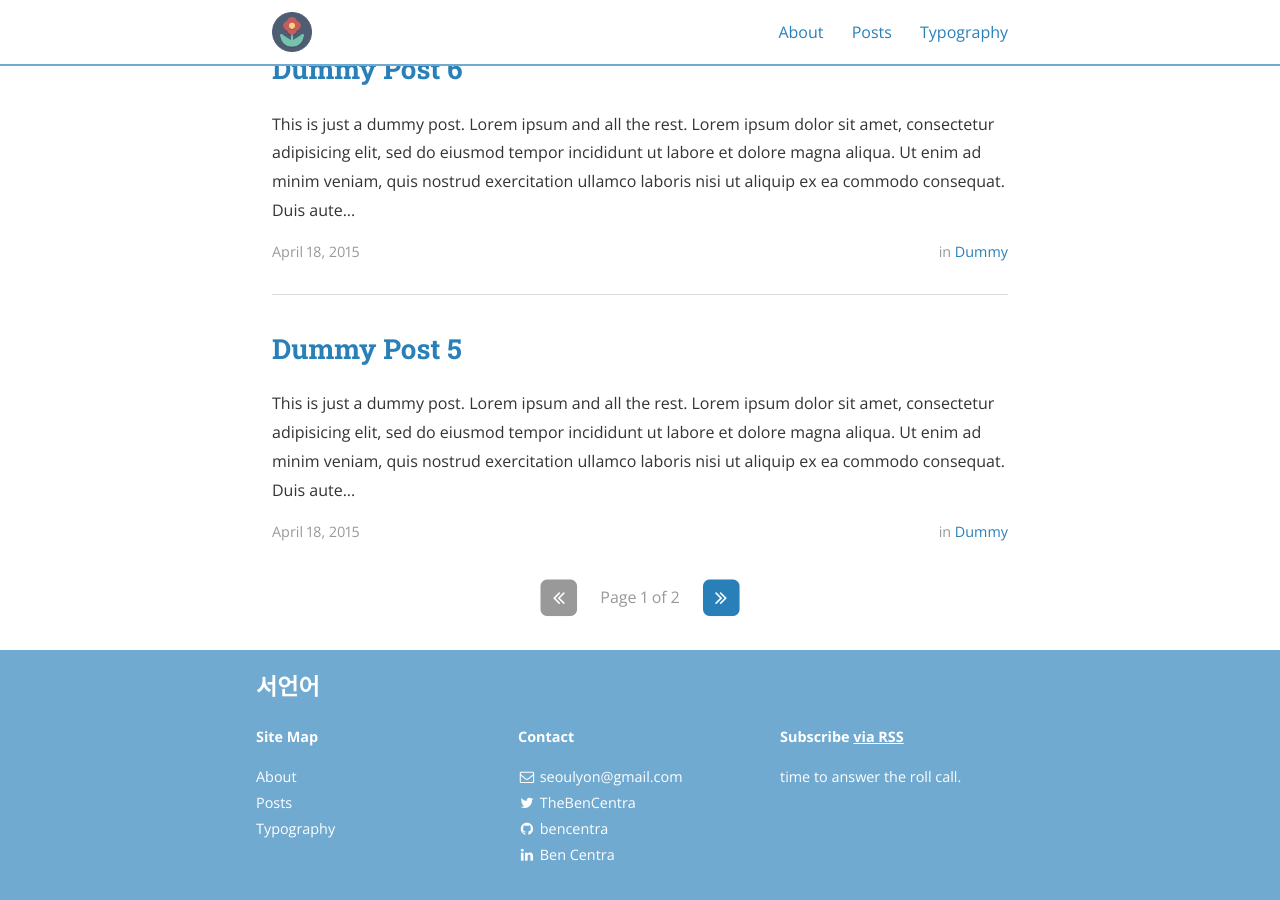
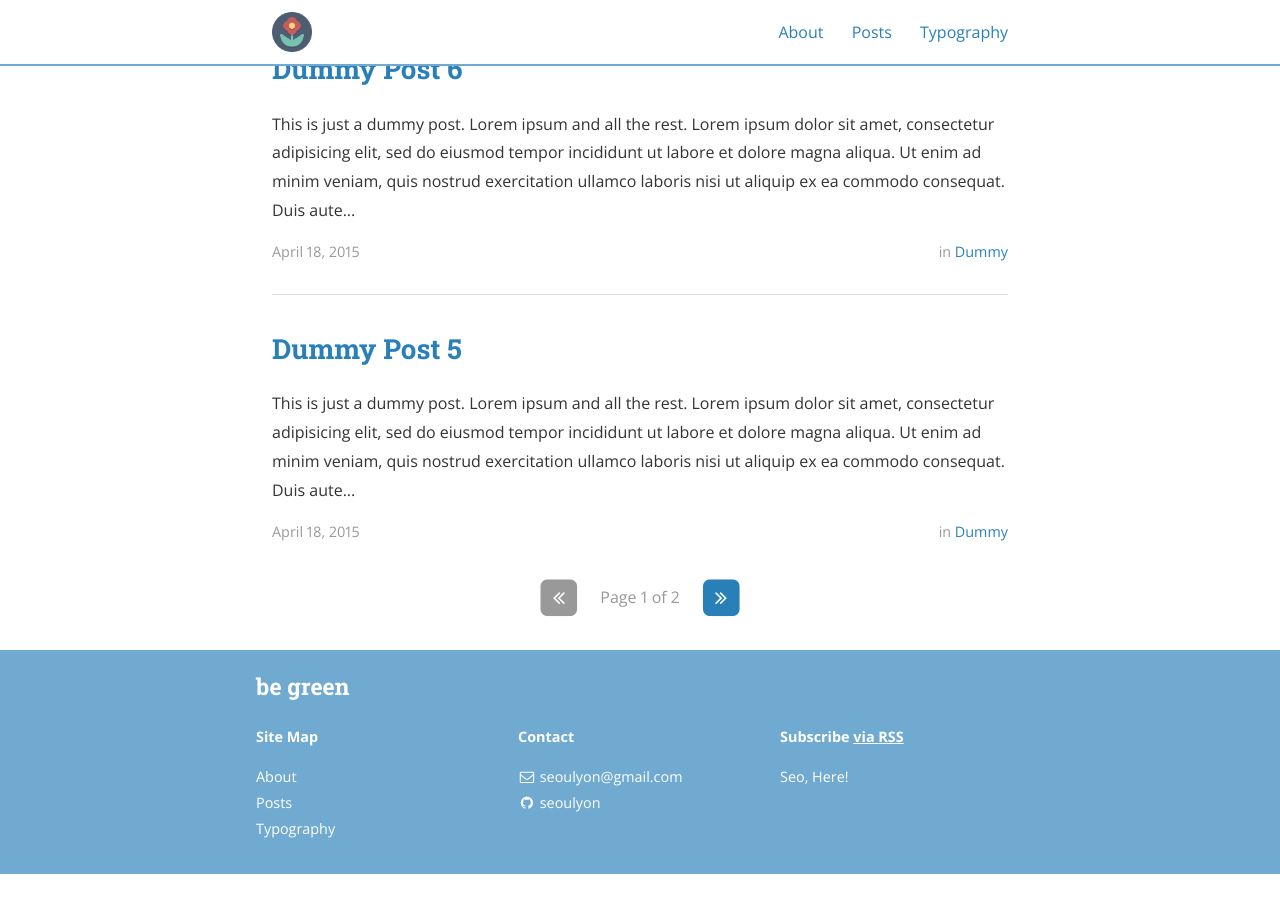
Before and after one commit to seoulyon/seoulyon.github.io, a Jekyll site: the page built from index.html, in a window 1280 px wide and 900 px high, scrolled down 1275 px. Built offline with Jekyll 4.4.1, drawn with Linux system fonts in a browser that asks for light colours; nearby versions of some CDN libraries; the list of posts is cut into pages by our own code; after the commit the page ends 2149 px from its top, so only the background shows below that; some of the changed text lies outside the part shown.

Commit message:
커스터마이즈1 끝!

```diff
--- a/_config.yml
+++ b/_config.yml
@@ -8,11 +8,11 @@
 exclude:
   - "/vendor/"
 # Site settings
-title: 서언어
-subtitle: seolangue - daily exercise
+title: be green
+subtitle: daily exercise
 email: seoulyon@gmail.com
 name: seolangue
-description: 'time to answer the roll call.'
+description: 'Seo, Here!'
 baseurl: ''
 url: "https://seoulyon.github.io/" # the base hostname & protocol for your site
 cover: "/assets/paul_signac_terrace_of_meudon.jpg"
@@ -73,8 +73,8 @@
 social:
   - name: Twitter
     icon: twitter
-    username: TheBenCentra
-    url: https://twitter.com/TheBenCentra
+    username: ""
+    url: ""
     desc: Follow me on Twitter
     share: true
 
@@ -87,15 +87,15 @@
 
   - name: GitHub
     icon: github
-    username: bencentra
-    url: https://github.com/bencentra
+    username: seoulyon
+    url: https://github.com/seoulyon
     desc: Fork me on GitHub
     share: false
 
   - name: LinkedIn
     icon: linkedin
-    username: Ben Centra
-    url: https://www.linkedin.com/pub/ben-centra/47/769/60a
+    username: ""
+    url: ""
     desc: Connect with me on LinkedIn
     share: true
 
```
